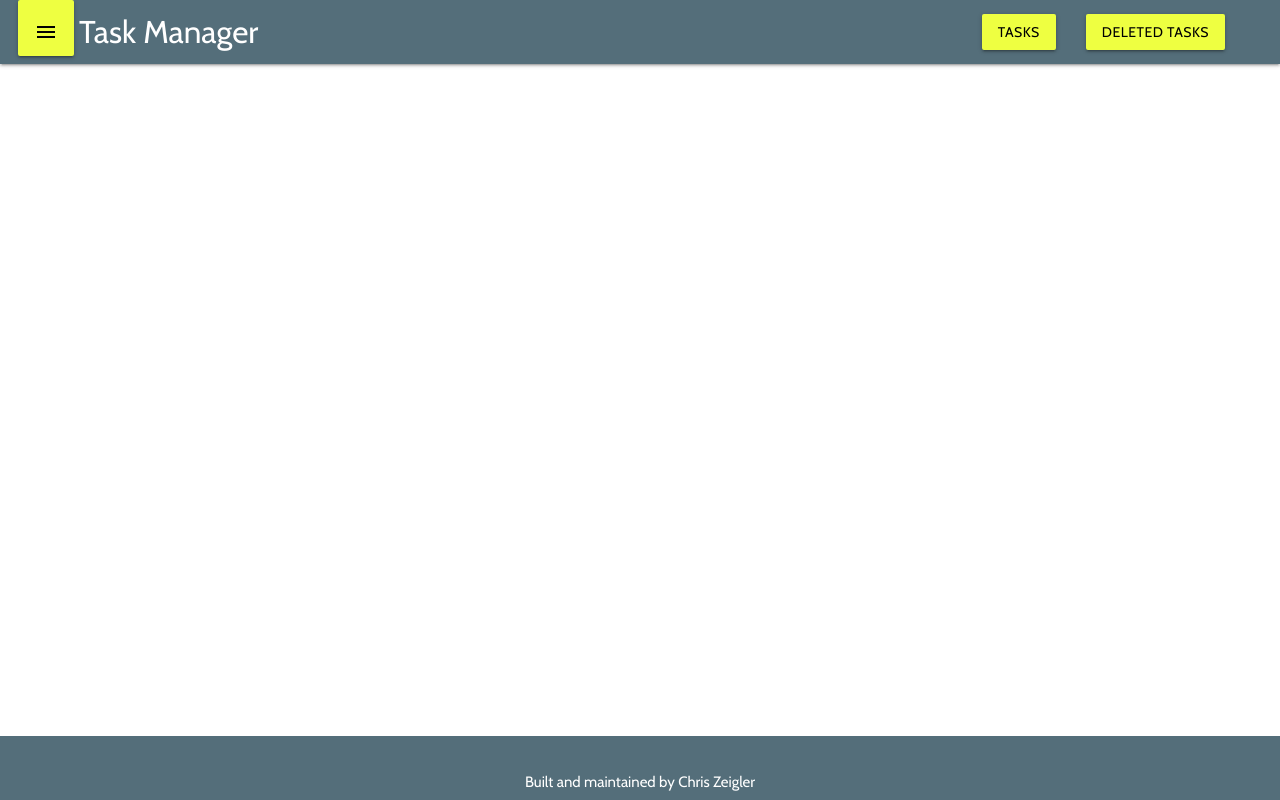
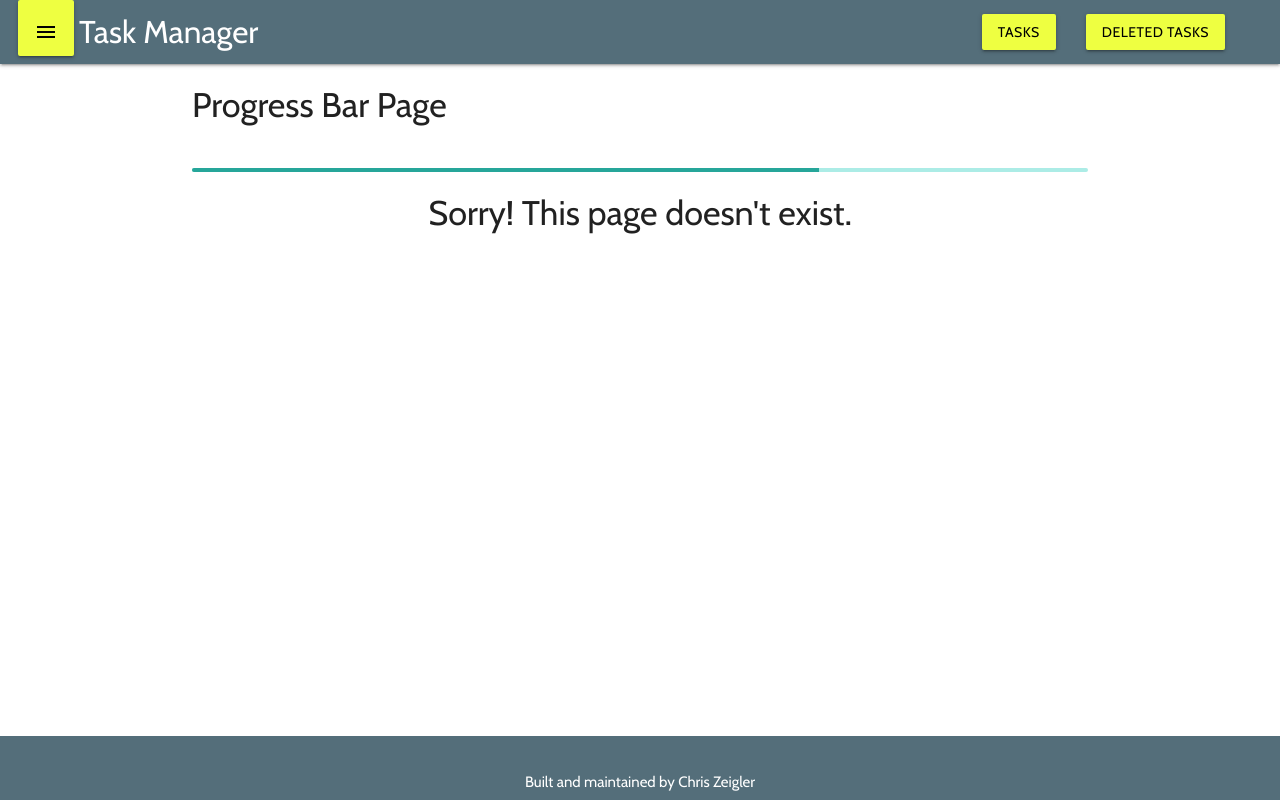
Before and after one commit to zigybass/React-Task-Manager, a React (Create React App) app: page /progressbar in a window 1280 px wide. Built offline with nearby package versions, Linux system fonts and the light colour scheme.

Commit message:
Added NoPage Route. React Hooks?

```diff
--- a/src/App.js
+++ b/src/App.js
@@ -11,16 +11,14 @@ import uuid from "uuid";
 import Splash from "./components/pages/Splash";
 import Deleted from "./components/pages/Deleted";
 import { TaskProvider } from "./Context";
+import ProgressBar from "./components/pages/ProgressBar";
+import Whoops from "./components/pages/Whoops";
 
 class App extends React.Component {
   state = {
     tasks: [],
     deleted: []
   };
-
-  // componentDidUpdate () {
-  //   console.log("DidUpdate: " + JSON.stringify(this.state.tasks))
-  // }
 
   addToDo = task => {
     const newTodo = {
@@ -53,14 +51,17 @@ class App extends React.Component {
     return (
       <Router>
         <Header />
-        <Route exact path={process.env.PUBLIC_URL + "/"} component={Splash} />
-        {/* <Route exact path="/React-Task-Manager" component={Splash} /> */}
+          <Route exact path={process.env.PUBLIC_URL + "/"} component={Splash} />
+          <TaskProvider>
+            <Route exact path="/progressbar" component={ProgressBar} />
+          </TaskProvider>
+          {/* <Route exact path="/React-Task-Manager" component={Splash} /> */}
           <Route path="/tasks">
             <div className="container appCont">
               <TaskProvider>
-              <Input addtodo={this.addToDo} />
+                <Input addtodo={this.addToDo} />
 
-              <TaskList tasks={this.state.tasks} delTask={this.delTask} />
+                <TaskList tasks={this.state.tasks} delTask={this.delTask} />
               </TaskProvider>
             </div>
           </Route>
@@ -73,7 +74,10 @@ class App extends React.Component {
             <Route path="/deleted">
               <Deleted deleted={this.state.deleted} finalDel={this.finalDel} />
             </Route>
-        </div>
+          </div>
+          <Route>
+            <Whoops />
+          </Route>
         <Footer />
       </Router>
     );
--- a/src/Context.js
+++ b/src/Context.js
@@ -1,10 +1,18 @@
 import React, { useState } from "react";
+
 
 export const TaskContext = React.createContext();
 
+//React Hooks could go here. useState?
 export const TaskProvider = (props) => {
+
+    const State = {
+        fun: "Test Fun",
+        boring: "Test Boring",
+    }
+
     return (
-        <TaskContext.Provider value={"Hello"}>
+        <TaskContext.Provider value={State}>
             {props.children}
         </TaskContext.Provider>
     );
--- a/src/components/Input.js
+++ b/src/components/Input.js
@@ -2,6 +2,10 @@ import React from "react";
 import { TaskContext } from "../Context";
 
 class Input extends React.Component {
+
+  static contextType = TaskContext;
+
+
   state = {
     newTask: "",
     details: "",
@@ -30,13 +34,12 @@ class Input extends React.Component {
     }, 500)
   }
 
-  static contextType = TaskContext;
 
   render() {
     let spinClass = this.state.spinner ? "spinnerShow" : "spinner";
     return (
       <div className="container inputCont">
-        <h4>Add New Tasks Here</h4>
+        <h4 id={this.context.fun} name={this.context.boring}>Add New Tasks Here</h4>
         <div className="row">
           <div className="input-field col s10">
             <i className="material-icons prefix">mode_edit</i>
@@ -73,8 +76,8 @@ class Input extends React.Component {
             <i className="material-icons right">send</i>
           </button>
           <div className={spinClass}>
-            <div className="spinner-sector spinner-color-grey" id={this.context}></div>
-            <div className="spinner-sector spinner-color-green" id={this.context}></div>
+            <div className="spinner-sector spinner-color-grey"></div>
+            <div className="spinner-sector spinner-color-green"></div>
             <div className="spinner-sector spinner-color-shade"></div>
         </div>
         </div>
--- a/src/components/pages/Deleted.js
+++ b/src/components/pages/Deleted.js
@@ -9,6 +9,7 @@ class Deleted extends React.Component {
     const taskId = e.target.id
     this.props.finalDel(taskId)
   }
+
 
   render() {
     console.log(this.props.deleted)
@@ -22,6 +23,7 @@ class Deleted extends React.Component {
               <CollapsibleItem
                 id={key}
                 key={key}
+                name={this.context.fun}
                 header={newTask}
                 icon={
                   <i
--- /dev/null
+++ b/src/components/pages/ProgressBar.js
@@ -0,0 +1,18 @@
+import React from "react";
+// import { TaskProvider } from "../../Context";
+
+function ProgressBar(props) {
+
+  return (
+
+    <div className="container">
+      <h4>Progress Bar Page</h4>
+      <br></br>
+      <div className="progress">
+        <div className="determinate" style={{"width": "70%"}}></div>
+      </div>
+    </div>
+  );
+}
+
+export default ProgressBar;
--- /dev/null
+++ b/src/components/pages/Whoops.js
@@ -0,0 +1,11 @@
+import React from "react";
+
+const Whoops = props => {
+    return (
+        <div className="container">
+            <h4 style={{textAlign: "center"}}>Sorry! This page doesn't exist. </h4>
+        </div>
+    )
+}
+
+export default Whoops;
```
